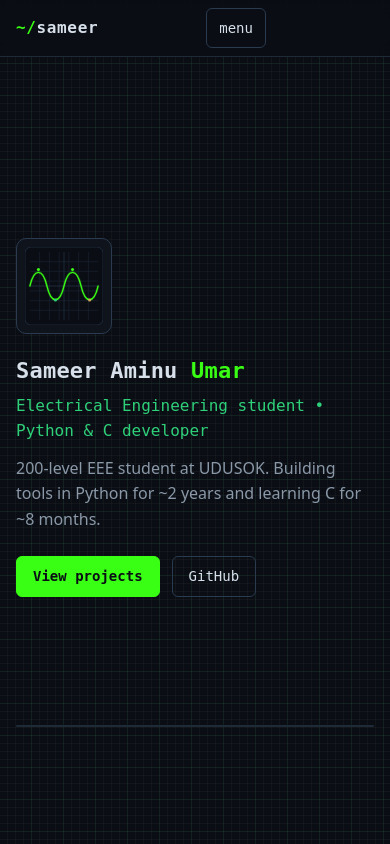
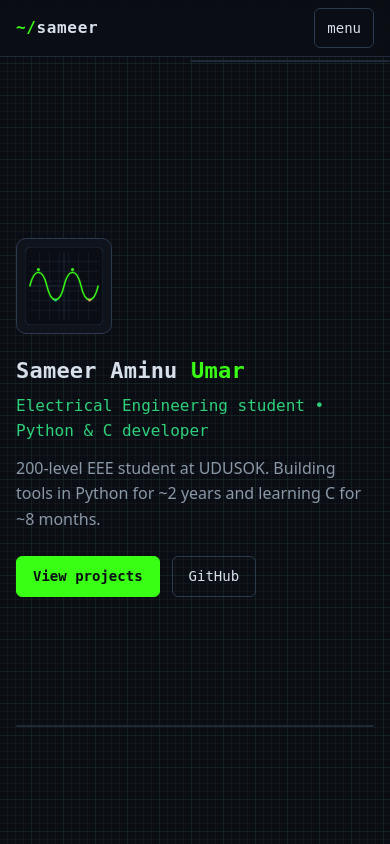
Before and after one commit to Sameer-521/sameer-521.github.io, a plain HTML site: page index.html in a window 390 px wide. Shown: the top 844 px of the page. Drawn offline with Linux system fonts and the light colour scheme.

Commit message:
fix: Position mobile nav dropdown to the top-right

```diff
--- a/css/responsive.css
+++ b/css/responsive.css
@@ -17,18 +17,21 @@
 @media (max-width: 720px) {
   .nav-toggle {
     display: inline-flex;
+    margin-left: auto;
   }
   .nav-links {
     position: absolute;
     top: 100%;
-    left: 0;
+    left: auto;
     right: 0;
+    min-width: 200px;
+    border: 1px solid var(--color-border);
+    border-radius: var(--radius);
+    margin-top: var(--space-1);
     flex-direction: column;
     gap: 0;
     background: var(--color-surface);
-    border-bottom: 1px solid var(--color-border);
-    padding: 0 var(--space-5);
-    margin: 0;
+    padding: 0 var(--space-4);
     max-height: 0;
     overflow: hidden;
     transition: max-height 0.25s ease, padding 0.25s ease;
```
